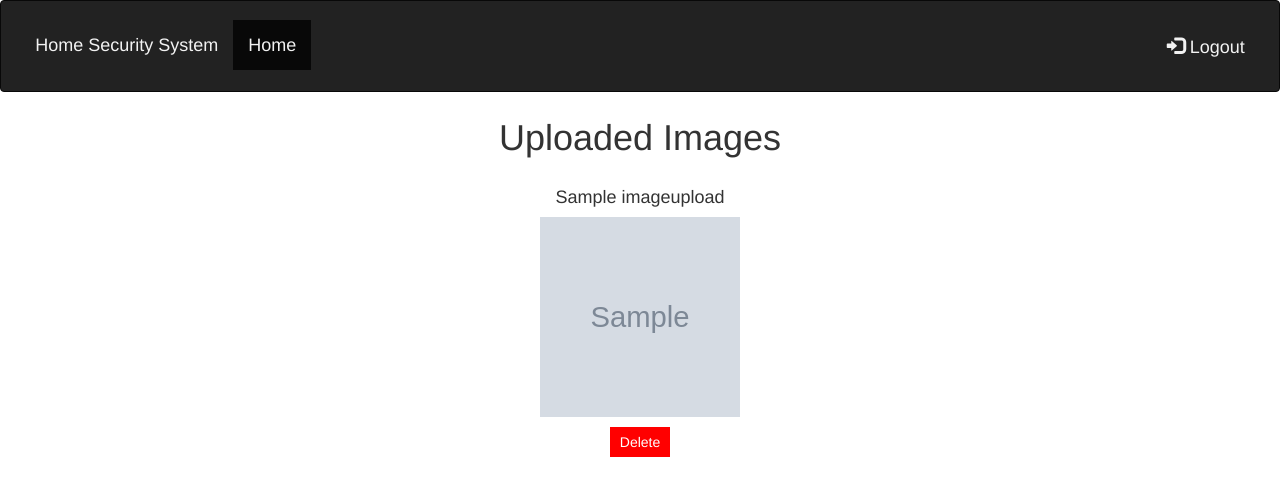
After one commit to AkshayaPujitha/HomeSecuritySystem, a Django app: page /dashboard/uploaded_images/ in a window 1280 px wide. The commit adds this page. Shown: the top 496 px of the page. Run offline with Django 4.2, Linux system fonts and the light colour scheme; a user stored in the database is signed in; tables that the repository leaves empty hold one stand-in row (values such as "Sample post"); grey boxes marked "Sample" are stand-in pictures; some libraries are stand-ins or nearby versions.

Commit message:
get uploaded images done

```diff
--- a/security/dashboard/urls.py
+++ b/security/dashboard/urls.py
@@ -9,6 +9,7 @@ urlpatterns=[
      path('',views.dashboard,name='dashboard'),
      path('stimulate/',views.simulate_events,name="stimulation"),
      path('upload/',views.upload,name='upload'),
-     path('detect/',views.detect,name='detect')
+     path('detect/',views.detect,name='detect'),
+     path('uploaded_images/',views.uploaded_images,name='uploaded_images'),
 
 ]
--- a/security/dashboard/views.py
+++ b/security/dashboard/views.py
@@ -154,7 +154,7 @@ def encodings(user):
 
 def trigger_intrusion_alarm(user,event):
     Alarm.objects.create(user=user,event_log=event,alarm_type="Intrusion",timestamp=generate_random_timestamp())
-    print("store image and send in dash board and alarm it")
+    print("Store image and send in Dash board and alarm it")
     try:
         message="An unknow face detected Ceck the website for more info<WEBSITE LINK> "
         send_sms(user,message)
@@ -185,3 +185,24 @@ def save_image(intruder,user):
     intrusion_image = IntrusionImage.objects.create(image=filename, user=user,timestamp=generate_random_timestamp())
     intrusion_image.image.save('image.jpg', content_file)
     return intrusion_image
+
+
+@api_view(['GET','POST'])
+@permission_classes([IsAuthenticated])
+def uploaded_images(request):
+    if request.method=='POST':
+        id=request.POST.get('image_id')
+        #print(id)
+        if id is None:
+            images=ImageUpload.objects.filter(user=request.user)
+            return render(request,'uploaded_image.html',{'images':images})
+        try:
+            image=ImageUpload.objects.get(id=id)
+            image.delete()
+        except:
+            pass
+
+    request.method='GET'
+
+    images=ImageUpload.objects.filter(user=request.user)
+    return render(request,'uploaded_image.html',{'images':images})
--- a/security/templates/dashboard.html
+++ b/security/templates/dashboard.html
@@ -46,7 +46,7 @@
             <li class="active" style="color:rgba(255, 255, 255, 0.944);font-size:18px"><a href="#">Home</a></li>
             <li class="active" style="color:rgba(255, 255, 255, 0.944);font-size:18px"><a href="{% url 'dashboard:upload' %}">Upload Images</a></li>
             <li class="active" style="color:rgba(255, 255, 255, 0.944);font-size:18px"><a href="{% url 'dashboard:detect' %}">Detect</a></li>
-            <li class="active" style="color:rgba(255, 255, 255, 0.944);font-size:18px"><a href="{% url 'dashboard:upload' %}">Uploaded Images</a></li>
+            <li class="active" style="color:rgba(255, 255, 255, 0.944);font-size:18px"><a href="{% url 'dashboard:uploaded_images' %}">Uploaded Images</a></li>
           </ul>
           <ul class="nav navbar-nav navbar-right">
 
--- /dev/null
+++ b/security/templates/uploaded_image.html
@@ -0,0 +1,100 @@
+<!DOCTYPE html>
+<html lang="en">
+<head>
+    <meta charset="UTF-8">
+    <meta http-equiv="X-UA-Compatible" content="IE=edge">
+    <meta name="viewport" content="width=device-width, initial-scale=1.0">
+    <meta name="viewport" content="width=device-width, initial-scale=1">
+    <link rel="stylesheet" href="https://maxcdn.bootstrapcdn.com/bootstrap/3.4.1/css/bootstrap.min.css">
+    <script src="https://ajax.googleapis.com/ajax/libs/jquery/3.6.4/jquery.min.js"></script>
+    <script src="https://maxcdn.bootstrapcdn.com/bootstrap/3.4.1/js/bootstrap.min.js"></script>
+    <title>Uploaded Images</title>
+</head>
+<style>
+    .navbar {
+        margin-bottom: 2%;
+        padding: 1.5%;
+      }
+    /* CSS styles for image container */
+    .image-container {
+        display: flex;
+        flex-wrap: wrap;
+        justify-content: center;
+      }
+
+      /* CSS styles for individual image */
+      .image-container .image-card {
+        margin: 10px;
+        text-align: center;
+      }
+
+      .image-container .image-card img {
+        width: 200px;
+        height: 200px;
+        object-fit: cover;
+      }
+
+      .image-container .image-card .image-id {
+        display: none;
+      }
+
+      .image-container .image-card .delete-button {
+        margin-top: 10px;
+        background-color: #ff0000;
+        color: #ffffff;
+        border: none;
+        padding: 5px 10px;
+        cursor: pointer;
+      }
+
+      .no-images-message {
+        text-align: center;
+        color: gray;
+        font-size: 18px;
+        margin-top: 50px;
+      }
+
+      h1 {
+        text-align: center;
+      }
+  </style>
+</head>
+<body>
+    <nav class="navbar navbar-inverse">
+        <div class="container-fluid">
+          <div class="navbar-header">
+            <a class="navbar-brand" href="#" style="color:rgba(255, 255, 255, 0.944)">Home Security System</a>
+          </div>
+          <ul class="nav navbar-nav">
+            <li class="active"><a href="{%url 'dashboard:dashboard' %}" style="color:rgba(255, 255, 255, 0.944);font-size:18px">Home</a></li>
+          </ul>
+          <ul class="nav navbar-nav navbar-right">
+            <li><a href="{% url 'logout' %}" style="color:rgba(255, 255, 255, 0.944);font-size:18px"><span class="glyphicon glyphicon-log-in"></span> Logout</a></li>
+          </ul>
+        </div>
+    </nav>
+
+    <h1>Uploaded Images</h1>
+
+    {% if images %}
+      <div class="image-container">
+        {% for image in images %}
+          <div class="image-card">
+            <h4>{{image.name}}</h4>
+            <img src="{{ image.image.url }}" alt="Uploaded Image">
+
+            <br>
+            <form action="{% url 'dashboard:uploaded_images' %}" method="post">
+                <input type="hidden" class="image-id" value="{{ image.id }}" name="image_id">
+                {% csrf_token %}
+            <button class="delete-button" type="submit">Delete</button>
+        </form>
+          </div>
+        {% endfor %}
+      </div>
+    {% else %}
+      <p class="no-images-message">No uploaded images yet.</p>
+    {% endif %}
+
+</body>
+</html>
```
Also changed, not shown: .github/workflows/django.yml.
